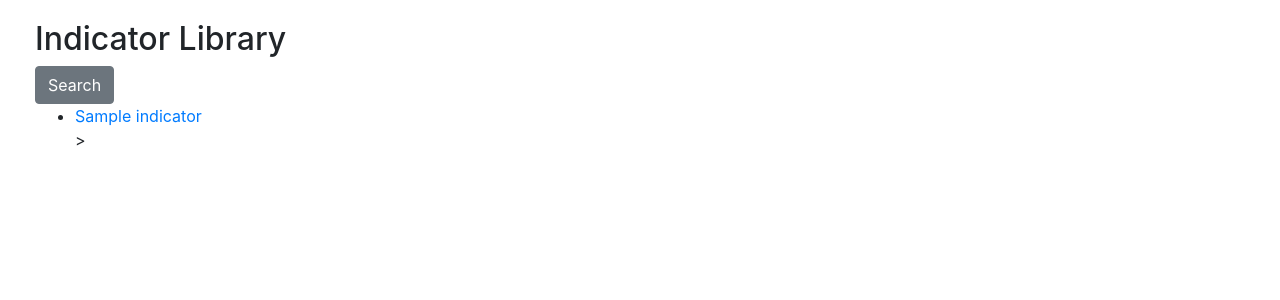
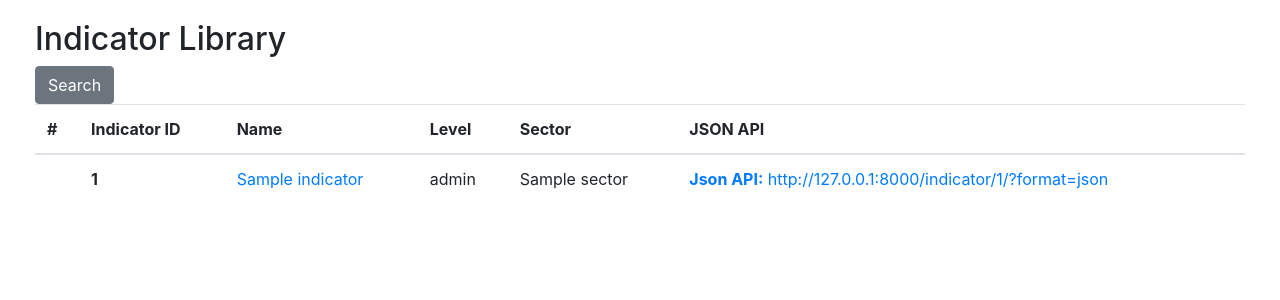
Before and after one commit to hikaya-io/indicator-library, a Django app: template indicatorlibrary/quickstart/templates/quickstart/indilist.html in a window 1280 px wide. Shown: the top 300 px of the page. Run offline with Django 3.2, Linux system fonts and the light colour scheme; the template is opened without the code that fills it: most values are stand-ins (such as "Sample title", 1, 10 or a date in 2020); parts of the project's set-up code (start-up, migrations or seed data) failed here and were passed over; some libraries are stand-ins or nearby versions.

Commit message:
feature additions

```diff
--- a/indicatorlibrary/quickstart/models.py
+++ b/indicatorlibrary/quickstart/models.py
@@ -19,9 +19,13 @@ class AdditionalFields(models.Model):
 class Indicator(models.Model):
     indicator_uuid = models.TextField(max_length=500,verbose_name='Indicator UUID', default=uuid.uuid4, unique=True, blank=True)
     level = models.TextField(blank=True)
+    # class Meta:
+    #     ordering = ('level',)
     objectives = models.CharField(max_length=500, blank=True,verbose_name="Objective")
     name = models.TextField(max_length = 1000, null=False)
     sector = models.CharField(max_length=500, null=True, blank=True)
+    # class Meta:
+    #     ordering = ('sector',)
     subsector = models.CharField(max_length=500, null=True, blank=True)
     comments = models.TextField(max_length=1500, null=True, blank=True)
     data_source = models.ForeignKey(Source, null=True, blank=True, verbose_name="Indicator Source", on_delete=models.CASCADE)
--- a/indicatorlibrary/quickstart/templates/quickstart/indilist.html
+++ b/indicatorlibrary/quickstart/templates/quickstart/indilist.html
@@ -59,11 +59,32 @@
     {{ filter.form.as_p }}
     <button type="submit" class="btn btn-secondary">Search</button>
   </form>
-  <ul>{% for indicator in filter.qs %}
-    <li><a href="{{indicator.id}} ">{{indicator.name}}</a></li>>
+          <table class="table">
+  <thead>
+    <tr>
+        <th scope="col">#</th>
+      <th scope="col">Indicator ID</th>
+      <th scope="col">Name</th>
+      <th scope="col">Level</th>
+      <th scope="col">Sector</th>
+        <th scope="col">JSON API</th>
+    </tr>
+  </thead>
+  <tbody>
+
+  {% for indicator in filter.qs %}
+    <td>
+      <th scope="row">{{ indicator.id }}</th>
+      <td> <a href="{{indicator.id}} ">{{indicator.name}}</a></td>
+      <td>{{indicator.level}}</td>
+      <td>{{indicator.sector}}</td>
+      <td><a href="http://127.0.0.1:8000/indicator/{{ indicator.id}}/?format=json"><strong>Json API:</strong> http://127.0.0.1:8000/indicator/{{ indicator.id}}/?format=json</a></td>
+    </tr>
+
 {% endfor %}
-  </ul>
 {% endblock %}
+  </tbody>
+</table>
     </div>
     </div>
     <script src="{%static '/vendor/jquery/jquery.min.js'%}"></script>
@@ -78,5 +99,6 @@
         $("#wrapper").toggleClass("toggled");
     });
     </script>
+
   </body>
 </html>
```
Also changed, not shown: indicatorlibrary/quickstart/filters.py (+8 -3 lines), indicatorlibrary/quickstart/templates/base_generic.html (added, +18 -0 lines), indicatorlibrary/quickstart/views.py (+1 -10 lines).
